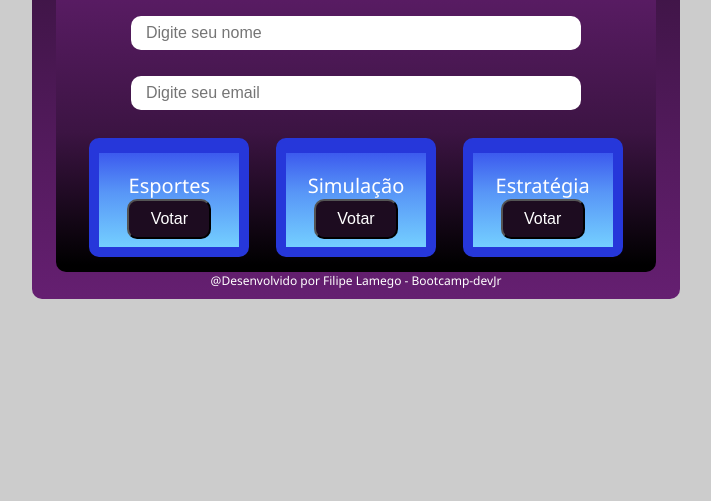
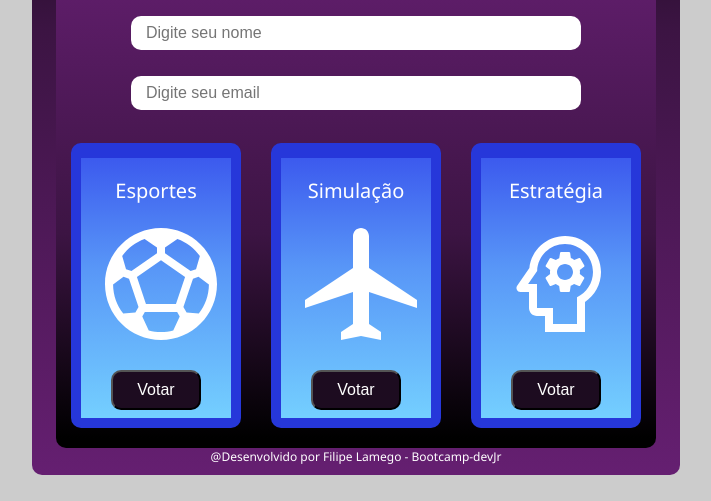
Before and after one commit to filipelamego/bootcamp-devjr-prj2, a plain HTML site: page index.html in a window 1280 px wide. Shown: the part 299-800 px from the top of the page, without its empty margins (284-995 px from the left). Drawn offline with Linux system fonts and the light colour scheme.

Commit message:
closes #5 - Adicionando imagens ao html

```diff
--- a/index.html
+++ b/index.html
@@ -38,6 +38,7 @@
                     <div>
                         Esportes
                     </div>
+                    <object data="sports_soccer_white.svg" type="image/svg+xml"></object>
                     <div>
                         <button>Votar</button>
                     </div>
@@ -46,6 +47,7 @@
                     <div>
                         Simulação
                     </div>
+                    <object data="local_airport_white.svg" type="image/svg+xml"></object>
                     <div>
                         <button>Votar</button>
                     </div>
@@ -54,6 +56,7 @@
                     <div>
                         Estratégia
                     </div>
+                    <object data="psychology_white.svg" type="image/svg+xml"></object>
                     <div>
                         <button>Votar</button>
                     </div>
--- a/style.css
+++ b/style.css
@@ -55,6 +55,7 @@ button:hover {
     background: linear-gradient(0deg, rgba(0, 0, 0, 1) 2%, rgba(60, 20, 67, 1) 42%, rgba(101, 31, 113, 1) 100%);
     margin-top: 2rem;
     border-radius: 10px;
+    align-content: center;
 }
 
 .header {
@@ -78,8 +79,9 @@ button:hover {
 .sub-header {
     display: flex;
     flex-direction: row;
-    padding: 15px 20px;
     justify-content: space-around;
+    padding-top: 20px;
+    padding-bottom: 20px;
 }
 
 #esporte {
@@ -90,7 +92,6 @@ button:hover {
     border-radius: 10px;
     border-style: solid;
     border-width: 15px 10px 10px 10px;
-    float: left;
     width: 25%;
     padding-top: 1.2rem;
 }
@@ -103,7 +104,6 @@ button:hover {
     border-radius: 10px;
     border-style: solid;
     border-width: 15px 10px 10px 10px;
-    float: middle;
     width: 25%;
     padding-top: 1.2rem;
 }
@@ -116,7 +116,6 @@ button:hover {
     border-radius: 10px;
     border-style: solid;
     border-width: 15px 10px 10px 10px;
-    float: right;
     width: 25%;
     padding-top: 1.2rem;
 }
```
Also changed, not shown: local_airport_white.svg (added), psychology_white.svg (added), sports_soccer_white.svg (added).
